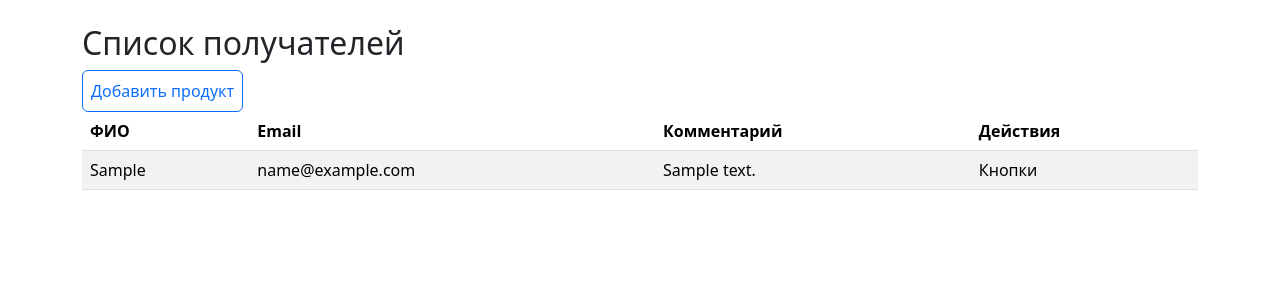
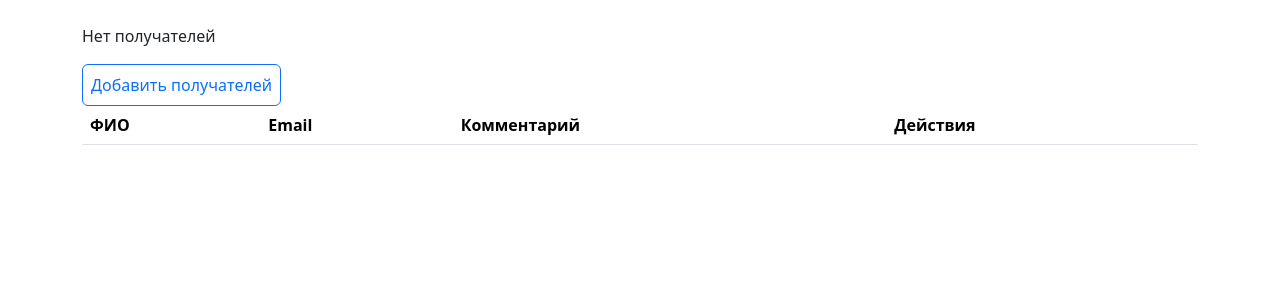
Before and after one commit to kokc80/mailing_service, a Django app: page /recipient/ in a window 1280 px wide. Shown: the top 300 px of the page. Run offline with Django 5.2, Linux system fonts and the light colour scheme; tables that the repository leaves empty hold one stand-in row (values such as "Sample post"); lists and menus that the app fills with data are empty; some libraries are stand-ins or nearby versions.

Commit message:
Recipient завершен создана модель Message доработать

```diff
--- a/mailing/forms.py
+++ b/mailing/forms.py
@@ -6,10 +6,10 @@ from .models import Recipient
 class RecipientForm(forms.ModelForm):
     class Meta:
         model = Recipient
-        fields = "__all__"
+        fields = ['email', 'fio', 'comment']
 
     def __init__(self, *args, **kwargs):
         super(RecipientForm, self).__init__(*args, **kwargs)
         self.fields["email"].widget.attrs.update({"class": "form-control", "placeholder": "Введите e-mail:"})
-        self.fields["fio"].widget.attrs.update({"class": "form-control", "placeholder": "Введите FIO:"})
+        self.fields["fio"].widget.attrs.update({"class": "form-control", "placeholder": "Введите ФИО:"})
         self.fields["comment"].widget.attrs.update({"class": "form-control", "placeholder": "Введите комментарий:"})
--- a/mailing/templates/home.html
+++ b/mailing/templates/home.html
@@ -5,6 +5,7 @@
 {% block content %}
 <h1>Добро пожаловать в Mailing App</h1>
 <p>
+    Посмотреть условие при отсутствии получателей рассылки
     <a href="{% url 'mailing:recipient_list' %}" class="btn btn-primary">Перейти к получателям</a>
 </p>
 {% endblock %}
--- a/mailing/templates/mailing/recipient_list.html
+++ b/mailing/templates/mailing/recipient_list.html
@@ -3,7 +3,8 @@
 {% block title %}Список получателей{% endblock %}
 
 {% block content %}
-<h2>Список получателей</h2>
+
+
 <table class="table table-striped">
     <thead>
         <tr>
@@ -14,15 +15,17 @@
         </tr>
     </thead>
     <tbody>
-        {% for recipient in recipients %}
+        {% for recipient in objects_list %}
         <tr>
             <td>{{ recipient.fio }}</td>
             <td>{{ recipient.email }}</td>
             <td>{{ recipient.comment }}</td>
             <td> Кнопки  </td>
         </tr>
+        {% empty %}
+        <p>Нет получателей</p>
         {% endfor %}
     </tbody>
-<a class="p-2 btn btn-outline-primary" href="{% url 'mailing:recipient_create' %}">Добавить продукт</a>
+<a class="p-2 btn btn-outline-primary" href="{% url 'mailing:recipient_create' %}">Добавить получателей</a>
 </table>
 {% endblock %}
--- a/mailing/urls.py
+++ b/mailing/urls.py
@@ -1,6 +1,6 @@
 from django.urls import path
 from mailing.apps import MailingConfig
-from mailing.views import RecipientListView,RecipientDetailView,RecipientCreate
+from mailing.views import RecipientListView, RecipientCreateView
 from mailing.views import HomeView
 
 app_name = MailingConfig.name
@@ -8,6 +8,6 @@ app_name = MailingConfig.name
 urlpatterns = [
     path("", HomeView.as_view(), name="home"),
     path("recipient/", RecipientListView.as_view(), name="recipient_list"),
-    path("recipient_create/",RecipientCreate.as_view(), name="recipient_create"), #????
+    path("recipient_create/",RecipientCreateView.as_view(), name="recipient_create"), #????
 
 ]
--- a/mailing/views.py
+++ b/mailing/views.py
@@ -17,11 +17,11 @@ class RecipientDetailView(generic.DetailView):
     template_name = "recipient_detail.html"
 
 
-class RecipientCreate(generic.CreateView):
+class RecipientCreateView(generic.CreateView):
     model = Recipient
     form_class = RecipientForm
     template_name = "mailing/recipient_create.html"
-    success_url = reverse_lazy("mailing:recipient_list")
+    success_url = reverse_lazy("mailing:home")
 
 
 # Message views
```
